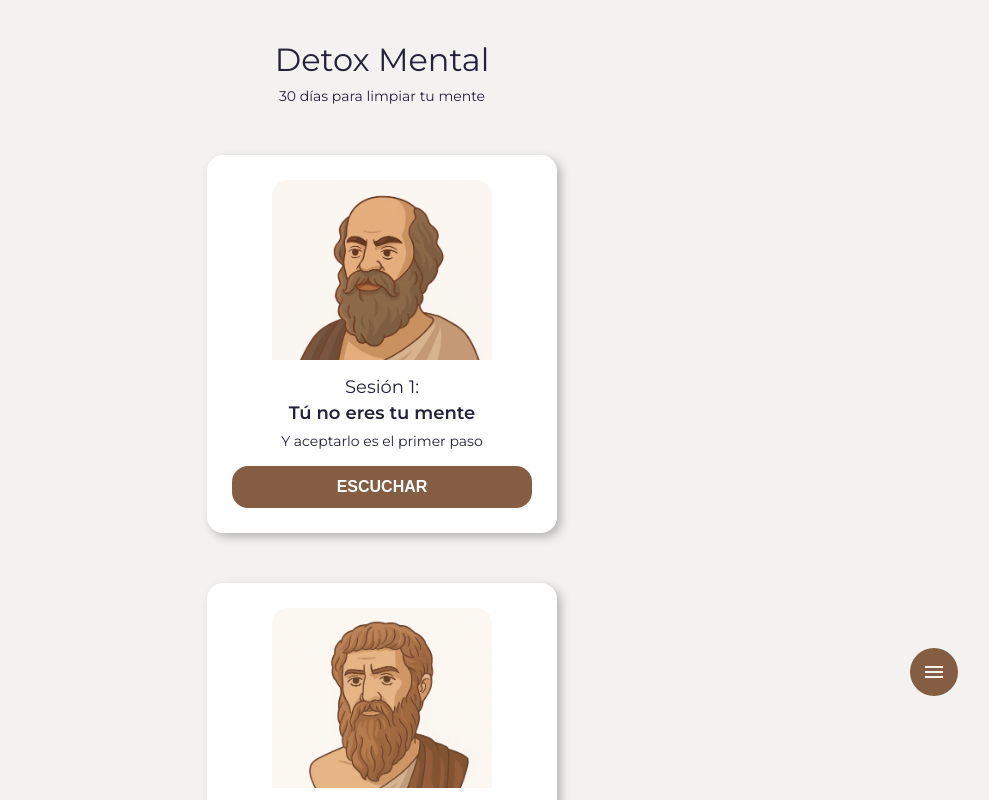
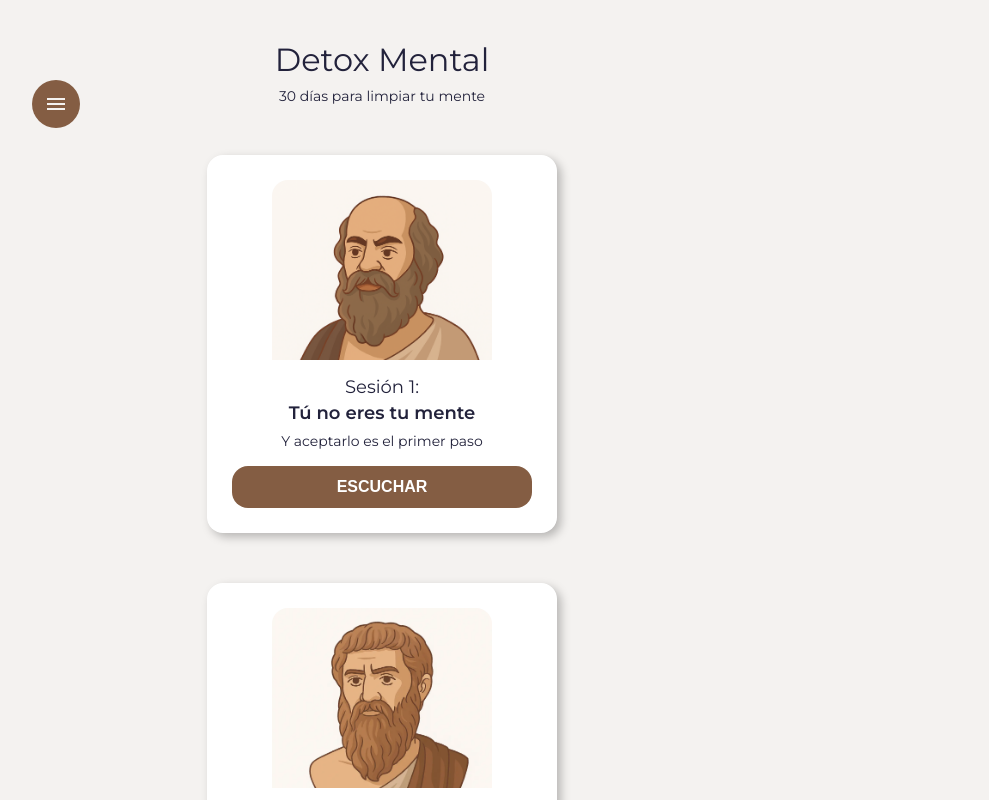
Before and after one commit to alejandroluisacosta/detox-mental-2.0, a React (Vite) app in the folder frontend/: page /course in a window 1280 px wide. Shown: the top 800 px of the page, without its empty margins (258-1247 px from the left). Built offline with nearby package versions, Linux system fonts and the light colour scheme.

Commit message:
fix: first iteration of navigation location

```diff
--- a/frontend/src/Components/Navigation/Navigation.css
+++ b/frontend/src/Components/Navigation/Navigation.css
@@ -35,3 +35,10 @@
     margin: 0 auto;
     border: 0.5px solid var(--background);
 }
+
+@media (min-width: 1000px) {
+    .navigation {
+        top: 10%;
+        right: unset;
+    }
+}
```
